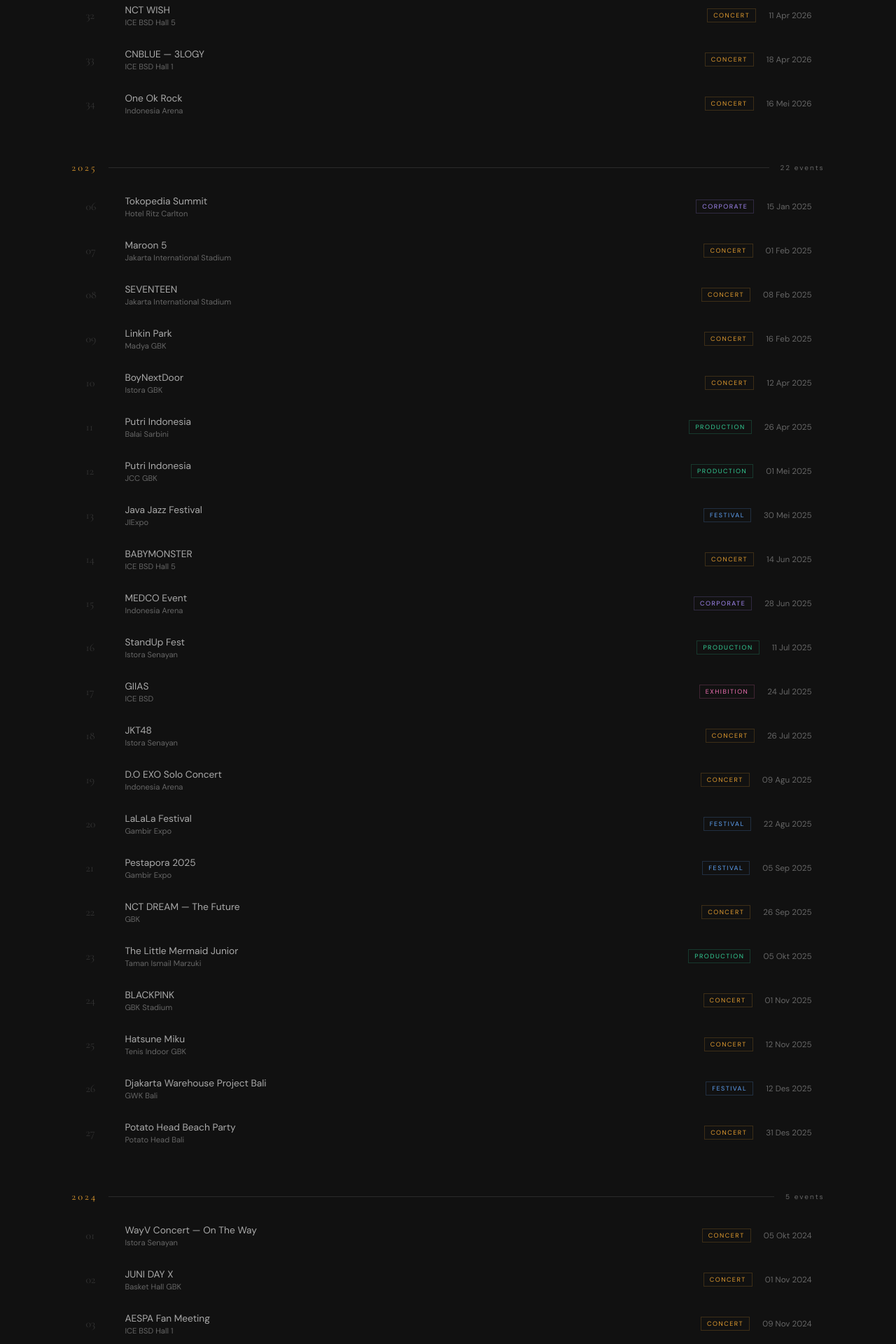
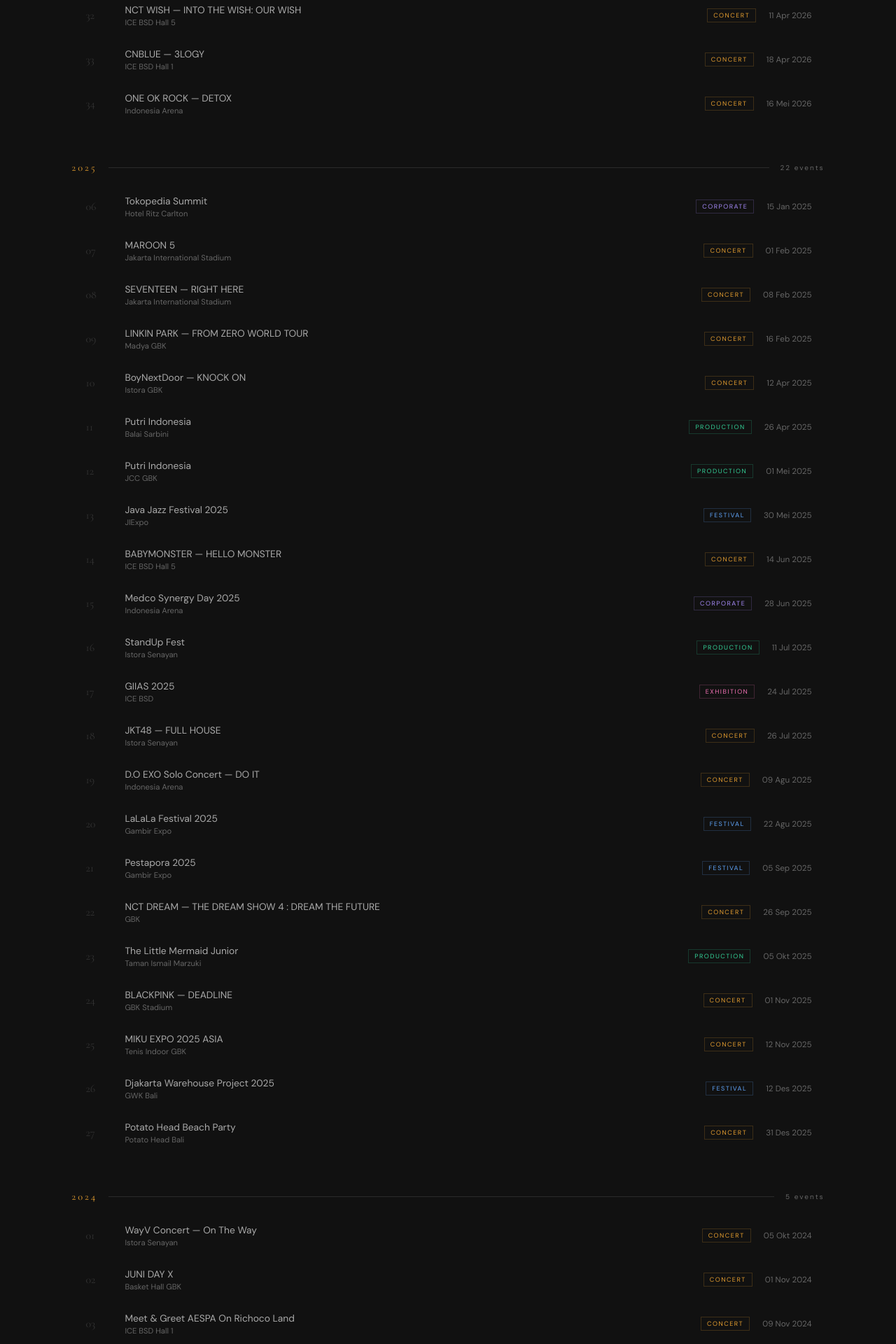
Before and after one commit to A-ksara/Xsaaa, a React (Vite) app: page / in a window 1280 px wide. Shown: the part 3240-5160 px from the top of the page at 70% size. Built offline with nearby package versions, Linux system fonts and the light colour scheme.

Commit message:
Update print statement from 'Hello' to 'Goodbye'

```diff
--- a/src/App.jsx
+++ b/src/App.jsx
@@ -23,38 +23,38 @@
 const events = [
   { n: 1,  title: "WayV Concert — On The Way",       venue: "Istora Senayan",          date: "2024-10-05",                           cat: "Concert"     },
   { n: 2,  title: "JUNI DAY X",                       venue: "Basket Hall GBK",         date: "2024-11-01",                           cat: "Concert"     },
-  { n: 3,  title: "AESPA Fan Meeting",                venue: "ICE BSD Hall 1",          date: "2024-11-09",                           cat: "Concert"     },
+  { n: 3,  title: "Meet & Greet AESPA On Richoco Land",                venue: "ICE BSD Hall 1",          date: "2024-11-09",                           cat: "Concert"     },
   { n: 4,  title: "Joyland Festival",                 venue: "Baseball GBK",            date: "2024-11-22", endDate: "2024-11-24",    cat: "Festival"    },
-  { n: 5,  title: "Djakarta Warehouse Project",       venue: "JIExpo",                  date: "2024-12-13", endDate: "2024-12-15",    cat: "Festival"    },
+  { n: 5,  title: "Djakarta Warehouse Project 2024",       venue: "JIExpo",                  date: "2024-12-13", endDate: "2024-12-15",    cat: "Festival"    },
   { n: 6,  title: "Tokopedia Summit",                 venue: "Hotel Ritz Carlton",      date: "2025-01-15",                           cat: "Corporate"   },
-  { n: 7,  title: "Maroon 5",                         venue: "Jakarta International Stadium", date: "2025-02-01",                     cat: "Concert"     },
-  { n: 8,  title: "SEVENTEEN",                        venue: "Jakarta International Stadium", date: "2025-02-08", endDate: "2025-02-09", cat: "Concert"  },
-  { n: 9,  title: "Linkin Park",                      venue: "Madya GBK",               date: "2025-02-16",                           cat: "Concert"     },
-  { n: 10, title: "BoyNextDoor",                      venue: "Istora GBK",              date: "2025-04-12",                           cat: "Concert"     },
+  { n: 7,  title: "MAROON 5",                         venue: "Jakarta International Stadium", date: "2025-02-01",                     cat: "Concert"     },
+  { n: 8,  title: "SEVENTEEN — RIGHT HERE",                        venue: "Jakarta International Stadium", date: "2025-02-08", endDate: "2025-02-09", cat: "Concert"  },
+  { n: 9,  title: "LINKIN PARK — FROM ZERO WORLD TOUR",                      venue: "Madya GBK",               date: "2025-02-16",                           cat: "Concert"     },
+  { n: 10, title: "BoyNextDoor — KNOCK ON",                      venue: "Istora GBK",              date: "2025-04-12",                           cat: "Concert"     },
   { n: 11, title: "Putri Indonesia",                  venue: "Balai Sarbini",           date: "2025-04-26",                           cat: "Production"  },
   { n: 12, title: "Putri Indonesia",                  venue: "JCC GBK",                 date: "2025-05-01",                           cat: "Production"  },
-  { n: 13, title: "Java Jazz Festival",               venue: "JIExpo",                  date: "2025-05-30", endDate: "2025-06-01",    cat: "Festival"    },
-  { n: 14, title: "BABYMONSTER",                      venue: "ICE BSD Hall 5",          date: "2025-06-14",                           cat: "Concert"     },
-  { n: 15, title: "MEDCO Event",                      venue: "Indonesia Arena",         date: "2025-06-28",                           cat: "Corporate"   },
+  { n: 13, title: "Java Jazz Festival 2025",               venue: "JIExpo",                  date: "2025-05-30", endDate: "2025-06-01",    cat: "Festival"    },
+  { n: 14, title: "BABYMONSTER — HELLO MONSTER",                      venue: "ICE BSD Hall 5",          date: "2025-06-14",                           cat: "Concert"     },
+  { n: 15, title: "Medco Synergy Day 2025",                      venue: "Indonesia Arena",         date: "2025-06-28",                           cat: "Corporate"   },
   { n: 16, title: "StandUp Fest",                    venue: "Istora Senayan",          date: "2025-07-11", endDate: "2025-07-13",    cat: "Production"  },
-  { n: 17, title: "GIIAS",                            venue: "ICE BSD",                 date: "2025-07-24", endDate: "2025-08-03",    cat: "Exhibition"  },
-  { n: 18, title: "JKT48",                            venue: "Istora Senayan",          date: "2025-07-26",                           cat: "Concert"     },
-  { n: 19, title: "D.O EXO Solo Concert",             venue: "Indonesia Arena",         date: "2025-08-09",                           cat: "Concert"     },
-  { n: 20, title: "LaLaLa Festival",                  venue: "Gambir Expo",             date: "2025-08-22", endDate: "2025-08-23",    cat: "Festival"    },
+  { n: 17, title: "GIIAS 2025",                            venue: "ICE BSD",                 date: "2025-07-24", endDate: "2025-08-03",    cat: "Exhibition"  },
+  { n: 18, title: "JKT48 — FULL HOUSE",                            venue: "Istora Senayan",          date: "2025-07-26",                           cat: "Concert"     },
+  { n: 19, title: "D.O EXO Solo Concert — DO IT",             venue: "Indonesia Arena",         date: "2025-08-09",                           cat: "Concert"     },
+  { n: 20, title: "LaLaLa Festival 2025",                  venue: "Gambir Expo",             date: "2025-08-22", endDate: "2025-08-23",    cat: "Festival"    },
   { n: 21, title: "Pestapora 2025",                   venue: "Gambir Expo",             date: "2025-09-05", endDate: "2025-09-07",    cat: "Festival"    },
-  { n: 22, title: "NCT DREAM — The Future",           venue: "GBK",                     date: "2025-09-26", endDate: "2025-09-27",    cat: "Concert"     },
+  { n: 22, title: "NCT DREAM — THE DREAM SHOW 4 : DREAM THE FUTURE",           venue: "GBK",                     date: "2025-09-26", endDate: "2025-09-27",    cat: "Concert"     },
   { n: 23, title: "The Little Mermaid Junior",        venue: "Taman Ismail Marzuki",    date: "2025-10-05",                           cat: "Production"  },
-  { n: 24, title: "BLACKPINK",                        venue: "GBK Stadium",             date: "2025-11-01", endDate: "2025-11-02",    cat: "Concert"     },
-  { n: 25, title: "Hatsune Miku",                     venue: "Tenis Indoor GBK",        date: "2025-11-12",                           cat: "Concert"     },
-  { n: 26, title: "Djakarta Warehouse Project Bali",  venue: "GWK Bali",                date: "2025-12-12", endDate: "2025-12-14",    cat: "Festival"    },
+  { n: 24, title: "BLACKPINK — DEADLINE",                        venue: "GBK Stadium",             date: "2025-11-01", endDate: "2025-11-02",    cat: "Concert"     },
+  { n: 25, title: "MIKU EXPO 2025 ASIA",                     venue: "Tenis Indoor GBK",        date: "2025-11-12",                           cat: "Concert"     },
+  { n: 26, title: "Djakarta Warehouse Project 2025",  venue: "GWK Bali",                date: "2025-12-12", endDate: "2025-12-14",    cat: "Festival"    },
   { n: 27, title: "Potato Head Beach Party",          venue: "Potato Head Bali",        date: "2025-12-31",                           cat: "Concert"     },
-  { n: 28, title: "ATEEZ",                            venue: "ICE BSD",                 date: "2026-01-31",                           cat: "Concert"     },
+  { n: 28, title: "ATEEZ — IN YOUR FANTASY",                            venue: "ICE BSD",                 date: "2026-01-31",                           cat: "Concert"     },
   { n: 29, title: "Taeyong — Remastered",             venue: "Tenis Indoor GBK",        date: "2026-02-07",                           cat: "Concert"     },
   { n: 30, title: "Josh Groban Gems World Tour 2026", venue: "Ritz Carlton Jakarta",    date: "2026-02-15",                           cat: "Concert"     },
   { n: 31, title: "AESPA — SYNK",                    venue: "ICE BSD Hall 5",          date: "2026-04-04",                           cat: "Concert"     },
-  { n: 32, title: "NCT WISH",                         venue: "ICE BSD Hall 5",          date: "2026-04-11",                           cat: "Concert"     },
+  { n: 32, title: "NCT WISH — INTO THE WISH: OUR WISH",                         venue: "ICE BSD Hall 5",          date: "2026-04-11",                           cat: "Concert"     },
   { n: 33, title: "CNBLUE — 3LOGY",                  venue: "ICE BSD Hall 1",          date: "2026-04-18",                           cat: "Concert"     },
-  { n: 34, title: "One Ok Rock",                      venue: "Indonesia Arena",         date: "2026-05-16",                           cat: "Concert"     },
+  { n: 34, title: "ONE OK ROCK — DETOX",                      venue: "Indonesia Arena",         date: "2026-05-16",                           cat: "Concert"     },
 ];
 
 const CATS = ["All", "Concert", "Festival", "Corporate", "Production", "Exhibition"];
```
